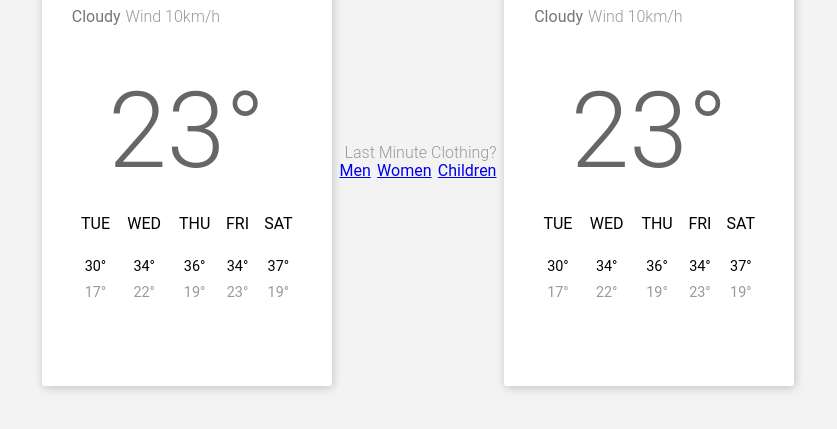
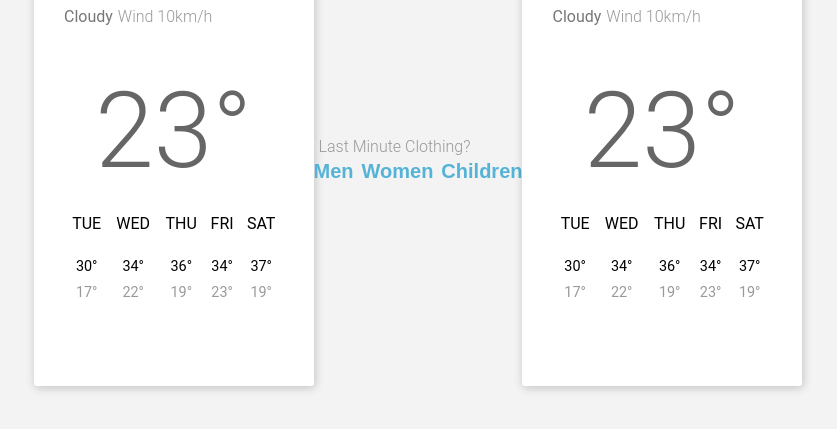
Before and after one commit to DenyusKeys/hereToThere, a plain HTML site: page index.html in a window 1280 px wide. Shown: the part 231-660 px from the top of the page, without its empty margins (222-1059 px from the left). Drawn offline with Linux system fonts and the light colour scheme; some packages are replaced by stand-ins of ours.

Commit message:
Update style.css
Added styling to links

```diff
--- a/css/style.css
+++ b/css/style.css
@@ -56,8 +56,39 @@ body {
 
 .linksContainer{
     display: flex;
-    justify-content: space-between;
+    gap: 0.5rem;
 }
+
+.menLink, .womenLink, .childrenLink {
+    box-shadow: inset 0 0 0 0 #54b3d6;
+    color: #54b3d6;
+    transition: color .3s ease-in-out, box-shadow .3s ease-in-out;
+  }
+  .menLink:hover {
+    color: #fff;
+    box-shadow: inset 200px 0 0 0 #54b3d6;;
+  }
+  .womenLink:hover {
+    color: #fff;
+    box-shadow: inset 200px 0 0 0 #54b3d6;;
+  }
+  .childrenLink:hover {
+    color: #fff;
+    box-shadow: inset 200px 0 0 0 #54b3d6;;
+  }
+
+  /* Presentational styles */
+  .menLink, .womenLink, .childrenLink {
+      color: #54b3d6;
+    font-family: 'Poppins', sans-serif;
+    font-size: 20px;
+      font-weight: 700;
+    line-height: 1.5;
+    text-decoration: none;
+  }
+
+
+
 
 
 
```
